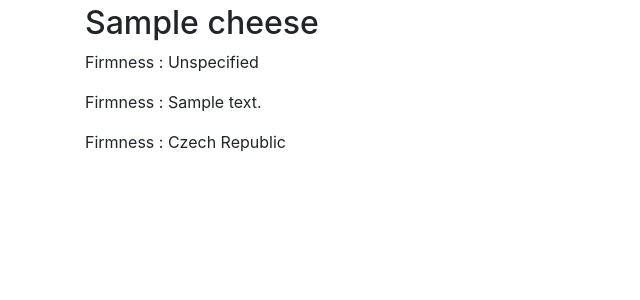
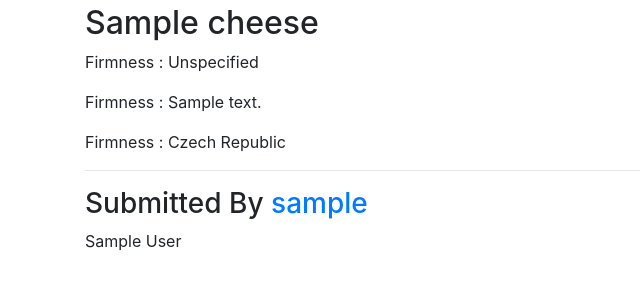
Before and after one commit to axel-ram/everycheese, a Django app: a page that uses everycheese/templates/cheeses/cheese_detail.html in a window 1280 px wide. Shown: the part 56-356 px from the top of the page, without its empty margins (0-640 px from the left). Run offline with Django 3.2, Linux system fonts and the light colour scheme; tables that the repository leaves empty hold one stand-in row (values such as "Sample post"); some libraries are stand-ins or nearby versions.

Commit message:
display creator on cheese detail

```diff
--- a/everycheese/cheeses/views.py
+++ b/everycheese/cheeses/views.py
@@ -12,3 +12,6 @@ class CheeseDetailView(DetailView):
 class CheeseCreateView(LoginRequiredMixin, CreateView):
 	model = Cheese
 	fields = ['name', 'description', 'firmness', 'country_of_origin']
+	def form_valid(self, form):
+		form.instance.creator = self.request.user
+		return super().form_valid(form)
--- a/everycheese/templates/cheeses/cheese_detail.html
+++ b/everycheese/templates/cheeses/cheese_detail.html
@@ -17,5 +17,15 @@
 		<img src="{{ cheese.country_of_origin.flag }}">
 		</p>
 	{% endif %}
+	<hr>
+	<h3>Submitted By
+		<a href="{% url 'users:detail' cheese.creator.username %}">
+			{{ cheese.creator.username }}
+		</a>
+	</h3>
+	{% if cheese.creator.name %}
+		<p>{{ cheese.creator.name }}</p>
+	{% endif %}
+
 
 {% endblock content%}
```
